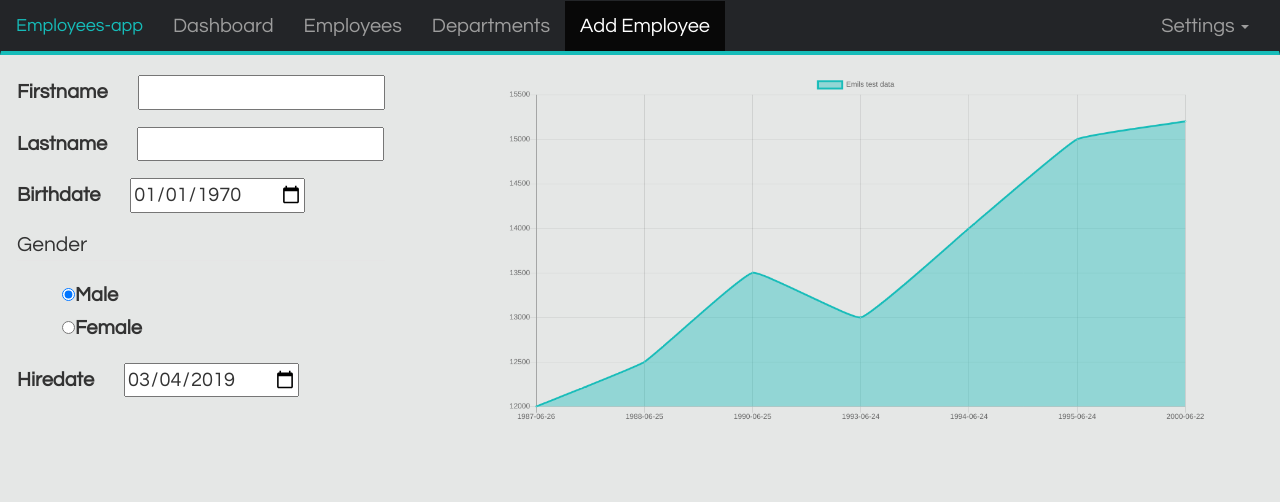
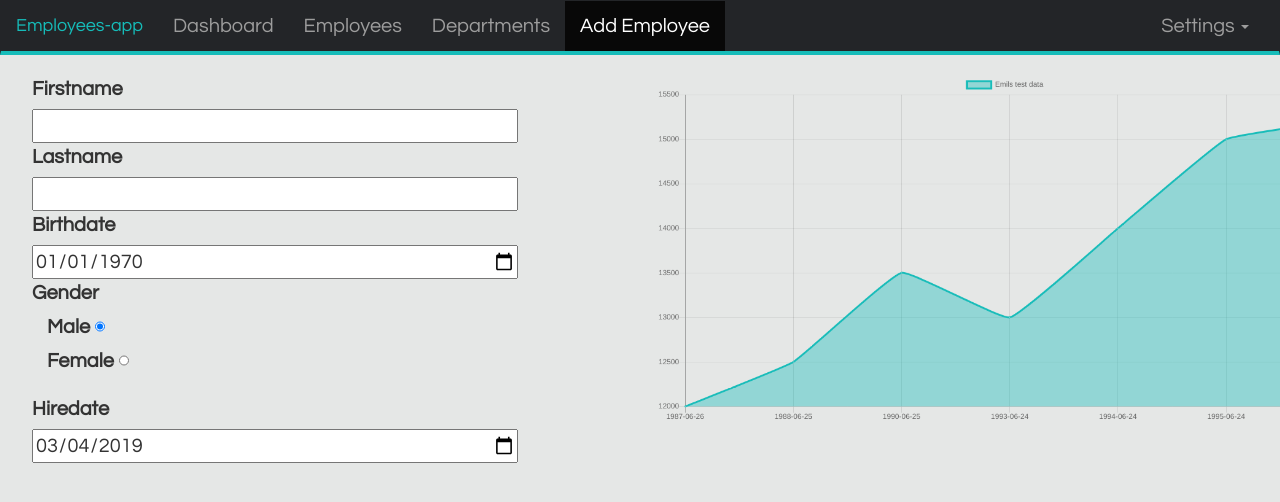
Before and after one commit to Povlsen/Clientside_H2, a React (Create React App) app in the folder h2-app/: page /employees/0 in a window 1280 px wide. Shown: the top 502 px of the page. Built offline with nearby package versions, Linux system fonts and the light colour scheme.

Commit message:
Modify Edit Employee form

```diff
--- a/h2-app/src/Pages/Adjust Employee/index.js
+++ b/h2-app/src/Pages/Adjust Employee/index.js
@@ -320,37 +320,25 @@ renderSalariesChart() {
       return (
         <div className="postEmployee">
           <form className="main-modify-form">
-            <div className="form-group row">
               <label htmlFor="firstname" className="col-form-label">Firstname</label>
               <input id="firstname" type="text" className="form-input" id="firstnameInput" name="firstName" onChange={this.onChange} onBlur={this.onBlur} defaultValue={this.state.employee.firstName}/>
-            </div>
-            <div className="form-group row">
               <label htmlFor="lastname" className="col-form-label">Lastname</label>
               <input id="lastname" type="text" className="form-input" id="lastnameInput" name="lastName" onChange={this.onChange} onBlur={this.onBlur} defaultValue={this.state.employee.lastName}/>
-            </div>
-            <div className="form-group row">
               <label htmlFor="birthdate" className="col-form-label">Birthdate</label>
               <input id="birthdate" type="date" className="form-input" id="birthdateInput" name="birthDate" onChange={this.onChange} onBlur={this.onBlur} value={this.state.employee.birthDate}/>
-            </div>
-            <fieldset className="form-group">
-              <div className="row">
-                <legend className="col-form-label ">Gender</legend>
-                <div className="col-sm-10">
-                  <div className="form-check">
-                    <input className="form-check-input" type="radio" name="gender" id="maleGender" value="M" onChange={this.onChange} onBlur={this.onBlur} checked={this.state.employee.gender === 'M'} />
-                    <label className="form-check-label" htmlFor="maleGender">Male</label>
+              <fieldset className="form-group">
+                <label className="col-form-label gender">Gender</label>
+                  <div className="gender-holder">
+                    <label className="gender-type-label">Male</label>
+                    <input className="form-check-input gender" type="radio" name="gender" id="maleGender" value="M" onChange={this.onChange} onBlur={this.onBlur} checked={this.state.employee.gender === 'M'} />
                   </div>
-                  <div className="form-check">
-                    <input className="form-check-input" type="radio" name="gender" id="femaleGender" value="F" onChange={this.onChange} onBlur={this.onBlur} checked={this.state.employee.gender === 'F'} />
-                    <label className="form-check-label" htmlFor="femaleGender">Female</label>
+                  <div className="gender-holder">
+                    <label className="gender-type-label">Female</label>
+                    <input className="form-check-input gender" type="radio" name="gender" id="femaleGender" value="F" onChange={this.onChange} onBlur={this.onBlur} checked={this.state.employee.gender === 'F'} />
                   </div>
-                </div>
-              </div>
-            </fieldset>
-            <div className="form-group row">
+              </fieldset>
               <label htmlFor="hiredate" className="col-form-label">Hiredate</label>
               <input id="hiredate" type="date" className="form-input" onChange={this.onChange} onBlur={this.onBlur} value={this.state.employee.hireDate}/>
-            </div>
           </form>
 
           {this.renderSalariesChart()}
--- a/h2-app/src/Pages/Adjust Employee/index.scss
+++ b/h2-app/src/Pages/Adjust Employee/index.scss
@@ -82,7 +82,22 @@
         max-width: 40%;
 
         input {
-            margin-left: 30px;
+            width: 100%;
+        }
+
+        .gender {
+            width: 100%;
+        }
+        .gender-type-label {
+            margin-left: 15px;
+            margin-right: 5px;
+        }
+
+    }
+    .form-group {
+        input {
+            width: 10px !important;
+            margin-bottom: 0px;
         }
     }
     .salary-chart {
@@ -121,6 +136,11 @@
                 }
             }
         }
+        .form-group {
+            input {
+                width: 10px !important;
+            }
+        }
     }
 }
 
@@ -135,6 +155,12 @@
         .main-modify-form {
             width: 100%;
             max-width: unset;
+        }
+
+        .form-group {
+            input {
+                width: 10px !important;
+            }
         }
         .lists {
             margin-top: unset;
```
